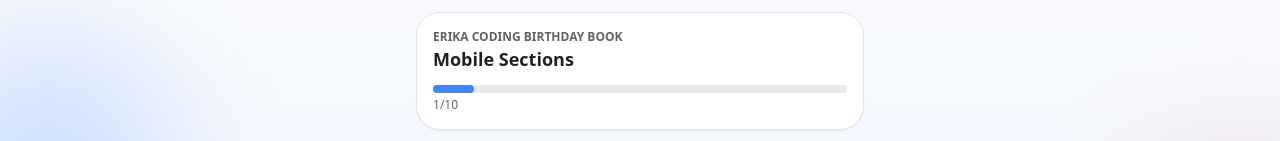
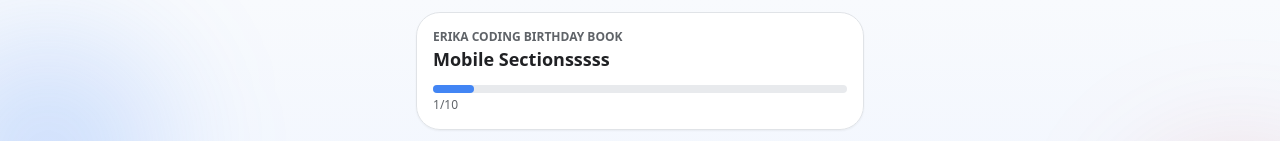
Before and after one commit to ajieputra40/erika-coding-book, a React (Vite) app: page / in a window 1280 px wide. Shown: the top 141 px of the page. Built offline with nearby package versions, Linux system fonts and the light colour scheme.

Commit message:
testsetse

```diff
--- a/src/App.jsx
+++ b/src/App.jsx
@@ -880,7 +880,7 @@ export default function App() {
       <div className="mx-auto max-w-md space-y-3">
         <div className="rounded-3xl border bg-white/95 p-4 shadow-sm backdrop-blur" style={{ borderColor: google.line }}>
           <div className="text-xs font-bold uppercase" style={{ color: "#5F6368" }}>Erika Coding Birthday Book</div>
-          <div className="text-lg font-black" style={{ color: google.ink }}>Mobile Sections</div>
+          <div className="text-lg font-black" style={{ color: google.ink }}>Mobile Sectionsssss</div>
           <div className="mt-3 h-2 w-full rounded-full" style={{ background: "#E8EAED" }}>
             <motion.div
               className="h-2 rounded-full"
```
